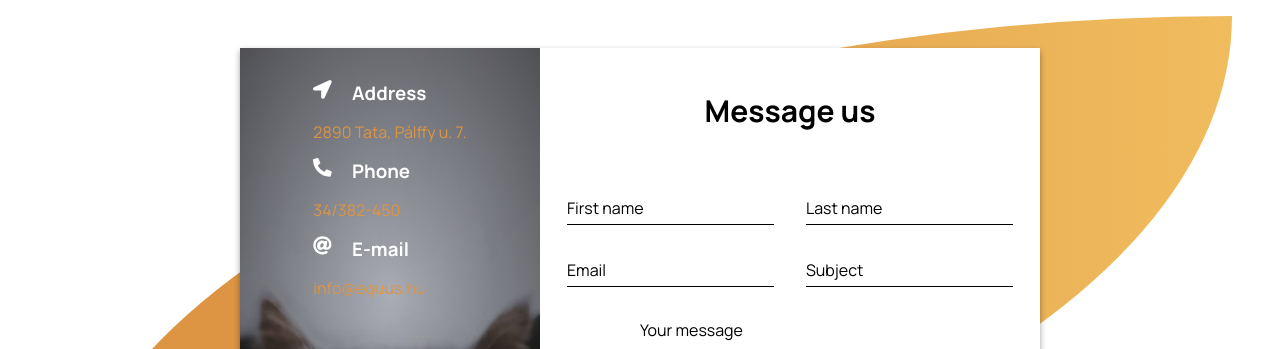
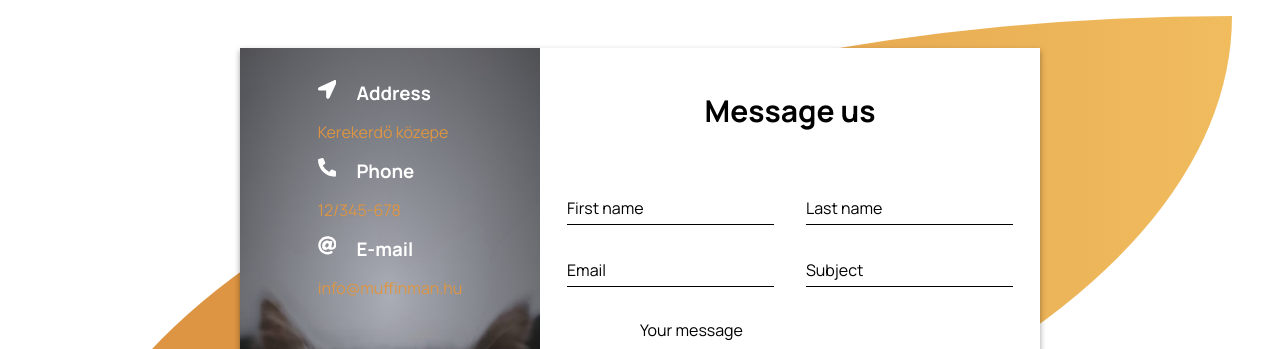
Before and after one commit to BaloghzsoltCsharp/reacting-for-a-cause, a React (Create React App) app in the folder eta-website/: page / in a window 1280 px wide. Shown: the part 2900-3249 px from the top of the page. Built offline with nearby package versions, Linux system fonts and the light colour scheme.

Commit message:
Changed contact info

```diff
--- a/eta-website/src/components/contact/Contact.jsx
+++ b/eta-website/src/components/contact/Contact.jsx
@@ -18,11 +18,11 @@ export const Contact = () => {
           <div className='contact-info-bg'>
             <div className='contact-info'>
               <h3>< FaLocationArrow /> Address</h3>
-              <p>2890 Tata, Pálffy u. 7.</p>
+              <p> Kerekerdő közepe </p>
               <h3>< FaPhoneAlt /> Phone</h3>
-              <p>34/382-450</p>
+              <p>12/345-678</p>
               <h3>< FaAt /> E-mail</h3>
-              <p>info@equus.hu</p>
+              <p>info@muffinman.hu</p>
             </div>
           </div>
           <form onSubmit={handleSubmit} className='contact-form'>
```
